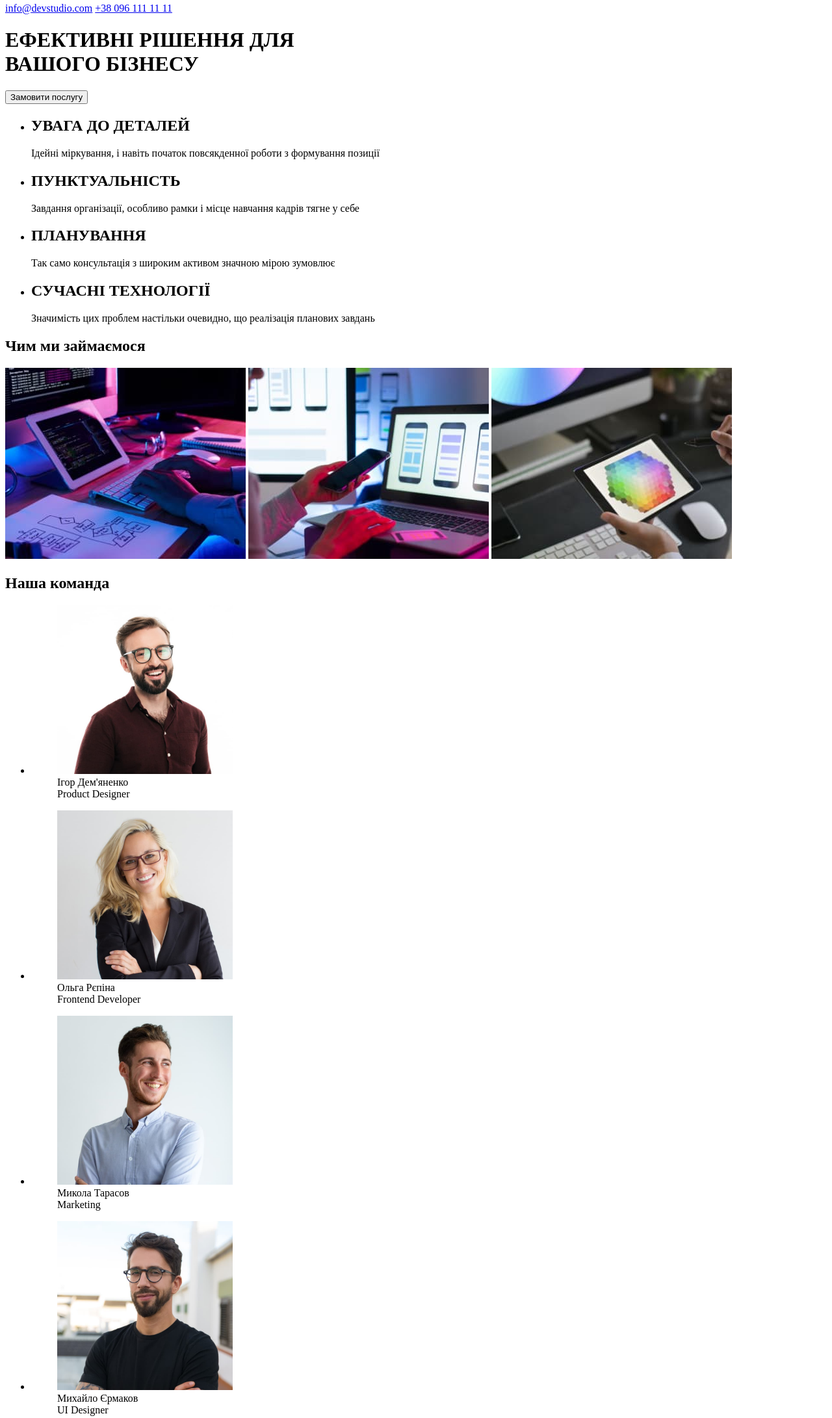
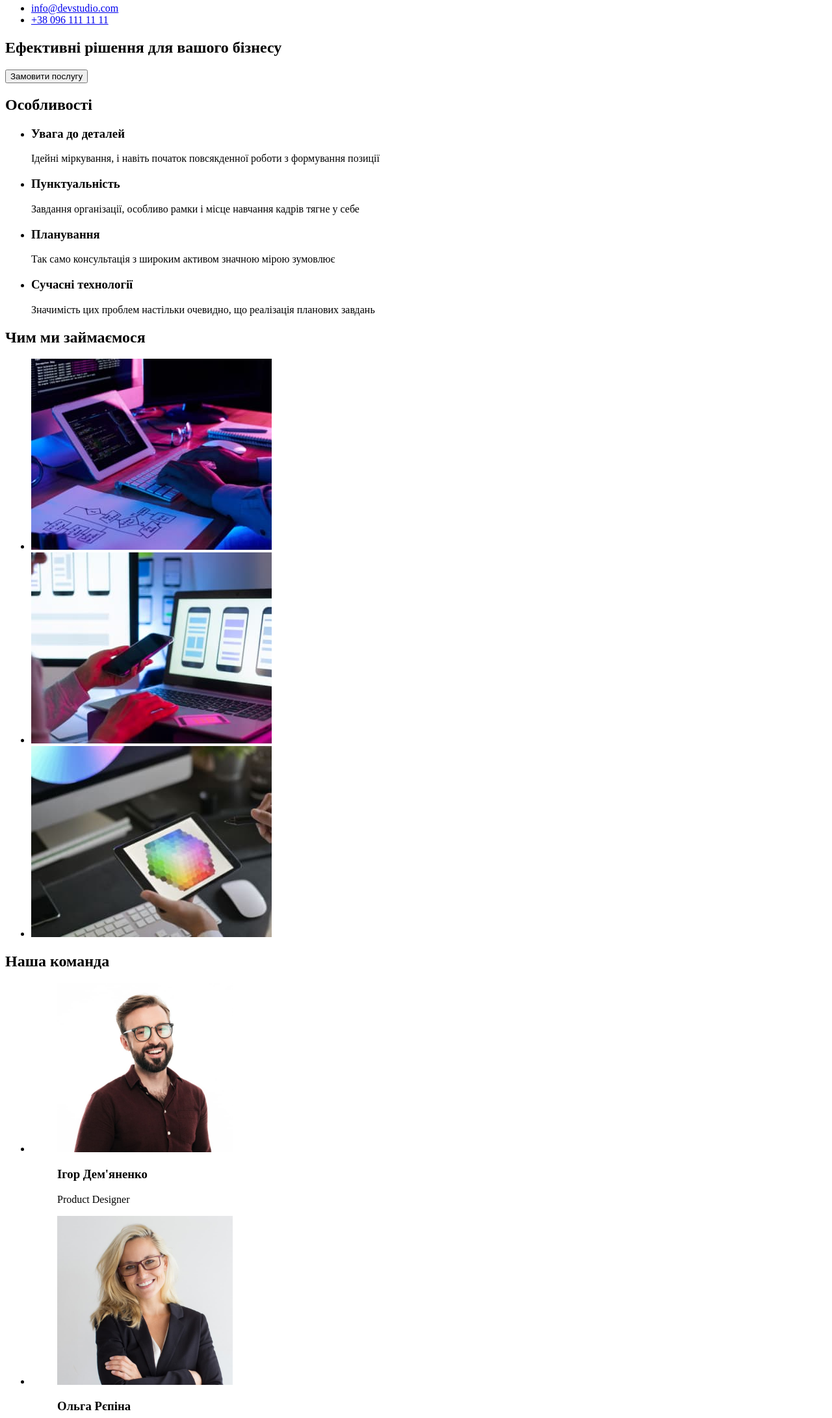
Before and after one commit to Kliuchenko/goit-markup-hw-01, a plain HTML site: page index.html in a window 1280 px wide. Shown: the part 108-2290 px from the top of the page at 65% size. Drawn offline with Linux system fonts and the light colour scheme.

Commit message:
fixed according to the comments

```diff
--- a/index.html
+++ b/index.html
@@ -1,5 +1,5 @@
 <!DOCTYPE html>
-<html lang="en">
+<html lang="ua">
   <head>
     <meta charset="UTF-8" />
     <meta http-equiv="X-UA-Compatible" content="IE=edge" />
@@ -16,117 +16,122 @@
           <li><a href="#">Контакти</a></li>
         </ul>
       </nav>
-      <a href="mailto:info@devstudio.com">info@devstudio.com</a>
-      <a href="tel:+380961111111">+38 096 111 11 11</a>
+      <ul>
+        <li><a href="mailto:info@devstudio.com">info@devstudio.com</a></li>
+        <li><a href="tel:+380961111111">+38 096 111 11 11</a></li>
+      </ul>
     </header>
 
     <main>
-      <div>
-        <h1>
-          ЕФЕКТИВНІ РІШЕННЯ ДЛЯ<br />
-          ВАШОГО БІЗНЕСУ
-        </h1>
+      <section>
+        <h1>Ефективні рішення для вашого бізнесу</h1>
         <button type="button">Замовити послугу</button>
-      </div>
+      </section>
 
-      <div>
+      <section>
+        <h2>Особливості</h2>
         <ul>
           <li>
-            <h2>УВАГА ДО ДЕТАЛЕЙ</h2>
+            <h3>Увага до деталей</h3>
             <p>Ідейні міркування, і навіть початок повсякденної роботи з формування позиції</p>
           </li>
           <li>
-            <h2>ПУНКТУАЛЬНІСТЬ</h2>
+            <h3>Пунктуальність</h3>
             <p>Завдання організації, особливо рамки і місце навчання кадрів тягне у себе</p>
           </li>
           <li>
-            <h2>ПЛАНУВАННЯ</h2>
+            <h3>Планування</h3>
             <p>Так само консультація з широким активом значною мірою зумовлює</p>
           </li>
           <li>
-            <h2>СУЧАСНІ ТЕХНОЛОГІЇ</h2>
+            <h3>Сучасні технології</h3>
             <p>Значимість цих проблем настільки очевидно, що реалізація планових завдань</p>
           </li>
         </ul>
-        <div>
+      </section>
+
+      <section>
         <h2>Чим ми займаємося</h2>
+        <ul>
+          <li>
             <img
               src="./images/image1.jpg"
               alt="Розробка програмного забеспечення"
               width="370"
               height="294"
             />
+          </li>
+          <li>
             <img
               src="./images/img2.jpg"
               alt="Створення мобільних застосунків"
               width="370"
               height="294"
             />
+          </li>
+          <li>
             <img
               src="./images/img3.jpg"
               alt="Розробка сучасного UX/UI дизайну"
               width="370"
               height="294"
             />
-        </div>
-      </div>
+          </li>
+        </ul>
+      </section>
 
-      <div>
+      <section>
         <h2>Наша команда</h2>
         <ul>
           <li>
-            <div>
             <figure>
               <img src="./images/igor.jpg" alt="This is Igor" width="270" height="260" />
               <figcaption>
-                  Ігор Дем'яненко <br />
-                  <span>Product Designer</span>
+                <h3>Ігор Дем'яненко</h3>
+                <p lang="en">Product Designer</p>
               </figcaption>
             </figure>
-            </div>
           </li>
           <li>
-            <div>
             <figure>
               <img src="./images/olga.jpg" alt="This is Olga" width="270" height="260" />
               <figcaption>
-                  Ольга Рєпіна<br />
-                  <span>Frontend Developer</span>
+                <h3>Ольга Рєпіна</h3>
+                <p lang="en">Frontend Developer</p>
               </figcaption>
             </figure>
-            </div>
           </li>
           <li>
-            <div>
             <figure>
               <img src="./images/mykola.jpg" alt="This is Mykola" width="270" height="260" />
               <figcaption>
-                  Микола Тарасов <br />
-                  <span>Marketing</span>
+                <h3>Микола Тарасов</h3>
+                <p lang="en">Marketing</p>
               </figcaption>
             </figure>
-            </div>
           </li>
           <li>
-            <div>
             <figure>
               <img src="./images/myhailo.jpg" alt="This is Myhailo" width="270" height="260" />
               <figcaption>
-                  Михайло Єрмаков <br />
-                  <span>UI Designer</span>
+                <h3>Михайло Єрмаков</h3>
+                <p lang="en">UI Designer</p>
               </figcaption>
             </figure>
-            </div>
           </li>
         </ul>
-      </div>
+      </section>
     </main>
 
     <footer>
       <a href="#"><span>Web</span>Studio</a>
-      <address>м. Київ, пр-т Лесі Українки, 26</address>
-      <a href="mailto:info@devstudio.com">info@devstudio.com</a>
-      <a href="tel:+380961111111">+38 096 111 11 11</a>
+      <address>
+        <p>м. Київ, пр-т Лесі Українки, 26</p>
+        <ul>
+          <li><a href="mailto:info@devstudio.com">info@devstudio.com</a></li>
+          <li><a href="tel:+380961111111">+38 096 111 11 11</a></li>
+        </ul>
+      </address>
     </footer>
   </body>
 </html>
```
Lines whose indentation alone changed are shown as unchanged.
